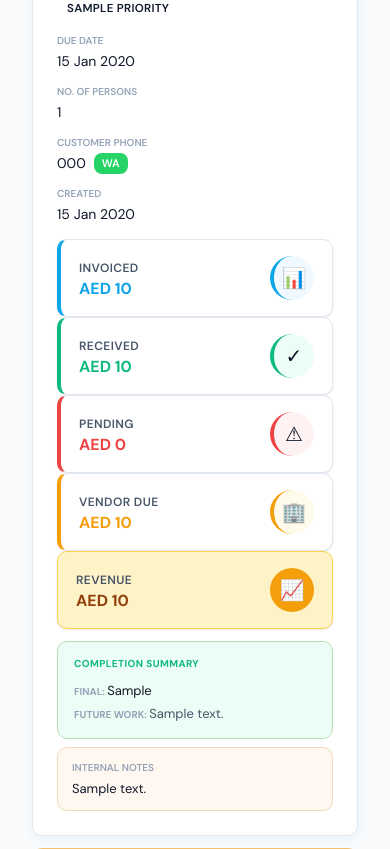
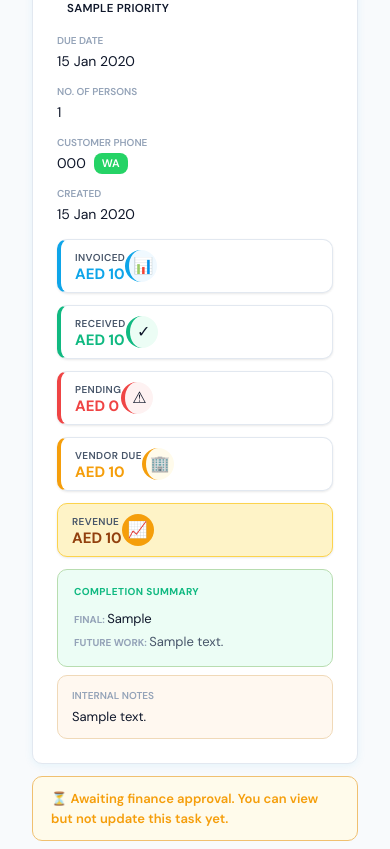
Before and after one commit to tahfeelholidayz-code/tahfeel-holidays-crm, a Flask app: template templates/job_detail.html in a window 390 px wide. Shown: the part 401-1250 px from the top of the page. Run offline with Flask 3, Linux system fonts and the light colour scheme; tables that the repository leaves empty hold one stand-in row (values such as "Sample post"); the template is opened without the code that fills it: values that come from a table or form of the project are taken from there, most other values are stand-ins (such as "Sample title", 1, 10 or a date in 2020); parts of the project's set-up code (start-up, migrations or seed data) failed here and were passed over.

Commit message:
Make task money boxes compact - single row format
UX IMPROVEMENT:
✅ Compact single-row layout for financial summary
✅ Reduced padding and font sizes
✅ Better space utilization
✅ Responsive grid layout

Money boxes now fit in single row:
- Invoiced, Received, Pending, Vendor Due, Revenue

NOTE: Vendor Due shows when vendor_amount > 0
This comes from the vendor_amount field in tasks

```diff
--- a/templates/job_detail.html
+++ b/templates/job_detail.html
@@ -88,16 +88,20 @@
           </div>
         </div>
 
-        <!-- Financial Summary -->
-        <div class="fin-row">
-          <div class="card-stat cs-blue"><div class="cs-left"><div class="cs-label">Invoiced</div><div class="cs-value" style="font-size:16px;">AED {{ '{:,.0f}'.format(job.amount_invoiced or 0) }}</div></div><div class="cs-icon cs-blue">📊</div></div>
-          <div class="card-stat cs-green"><div class="cs-left"><div class="cs-label">Received</div><div class="cs-value" style="font-size:16px;">AED {{ '{:,.0f}'.format(job.amount_received or 0) }}</div></div><div class="cs-icon cs-green">✓</div></div>
-          <div class="card-stat cs-red"><div class="cs-left"><div class="cs-label">Pending</div><div class="cs-value" style="font-size:16px;">AED {{ '{:,.0f}'.format((job.amount_invoiced or 0)-(job.amount_received or 0)) }}</div></div><div class="cs-icon cs-red">⚠</div></div>
+        <!-- Financial Summary - Compact Single Row -->
+        <div class="fin-row" style="display:grid;grid-template-columns:repeat(auto-fit,minmax(180px,1fr));gap:12px;">
+          <div class="card-stat cs-blue" style="padding:10px 14px;"><div style="display:flex;align-items:center;justify-content:space-between;"><div><div class="cs-label" style="font-size:10px;margin-bottom:2px;">Invoiced</div><div class="cs-value" style="font-size:15px;font-weight:700;">AED {{ '{:,.0f}'.format(job.amount_invoiced or 0) }}</div></div><div class="cs-icon cs-blue" style="width:32px;height:32px;font-size:16px;">📊</div></div></div>
+
+          <div class="card-stat cs-green" style="padding:10px 14px;"><div style="display:flex;align-items:center;justify-content:space-between;"><div><div class="cs-label" style="font-size:10px;margin-bottom:2px;">Received</div><div class="cs-value" style="font-size:15px;font-weight:700;">AED {{ '{:,.0f}'.format(job.amount_received or 0) }}</div></div><div class="cs-icon cs-green" style="width:32px;height:32px;font-size:16px;">✓</div></div></div>
+
+          <div class="card-stat cs-red" style="padding:10px 14px;"><div style="display:flex;align-items:center;justify-content:space-between;"><div><div class="cs-label" style="font-size:10px;margin-bottom:2px;">Pending</div><div class="cs-value" style="font-size:15px;font-weight:700;">AED {{ '{:,.0f}'.format((job.amount_invoiced or 0)-(job.amount_received or 0)) }}</div></div><div class="cs-icon cs-red" style="width:32px;height:32px;font-size:16px;">⚠</div></div></div>
+
           {% if job.vendor_amount and job.vendor_amount > 0 %}
-          <div class="card-stat cs-amber"><div class="cs-left"><div class="cs-label">Vendor Due</div><div class="cs-value" style="font-size:16px;">AED {{ '{:,.0f}'.format((job.vendor_amount or 0)-(job.vendor_paid or 0)) }}</div></div><div class="cs-icon cs-amber">🏢</div></div>
+          <div class="card-stat cs-amber" style="padding:10px 14px;"><div style="display:flex;align-items:center;justify-content:space-between;"><div><div class="cs-label" style="font-size:10px;margin-bottom:2px;">Vendor Due</div><div class="cs-value" style="font-size:15px;font-weight:700;">AED {{ '{:,.0f}'.format((job.vendor_amount or 0)-(job.vendor_paid or 0)) }}</div></div><div class="cs-icon cs-amber" style="width:32px;height:32px;font-size:16px;">🏢</div></div></div>
           {% endif %}
+
           {% if job.revenue_amount and job.revenue_amount > 0 %}
-          <div class="card-stat" style="background:#FEF3C7;border-color:#FCD34D;"><div class="cs-left"><div class="cs-label">Revenue</div><div class="cs-value" style="font-size:16px;color:#92400E;">AED {{ '{:,.0f}'.format(job.revenue_amount or 0) }}</div></div><div class="cs-icon" style="background:#F59E0B;color:white;">📈</div></div>
+          <div class="card-stat" style="background:#FEF3C7;border-color:#FCD34D;padding:10px 14px;"><div style="display:flex;align-items:center;justify-content:space-between;"><div><div class="cs-label" style="font-size:10px;margin-bottom:2px;">Revenue</div><div class="cs-value" style="font-size:15px;font-weight:700;color:#92400E;">AED {{ '{:,.0f}'.format(job.revenue_amount or 0) }}</div></div><div class="cs-icon" style="background:#F59E0B;color:white;width:32px;height:32px;font-size:16px;">📈</div></div></div>
           {% endif %}
         </div>
 
```
